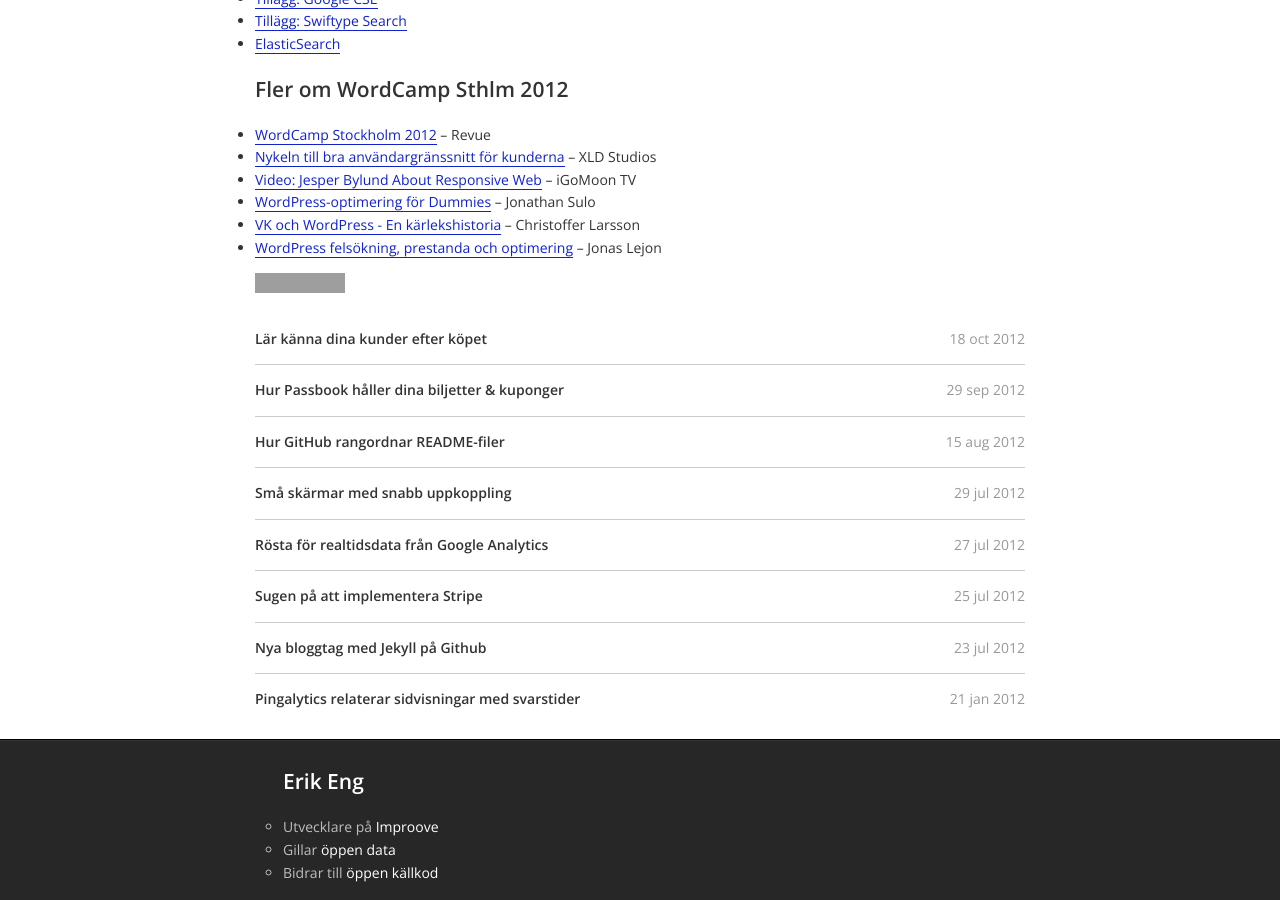
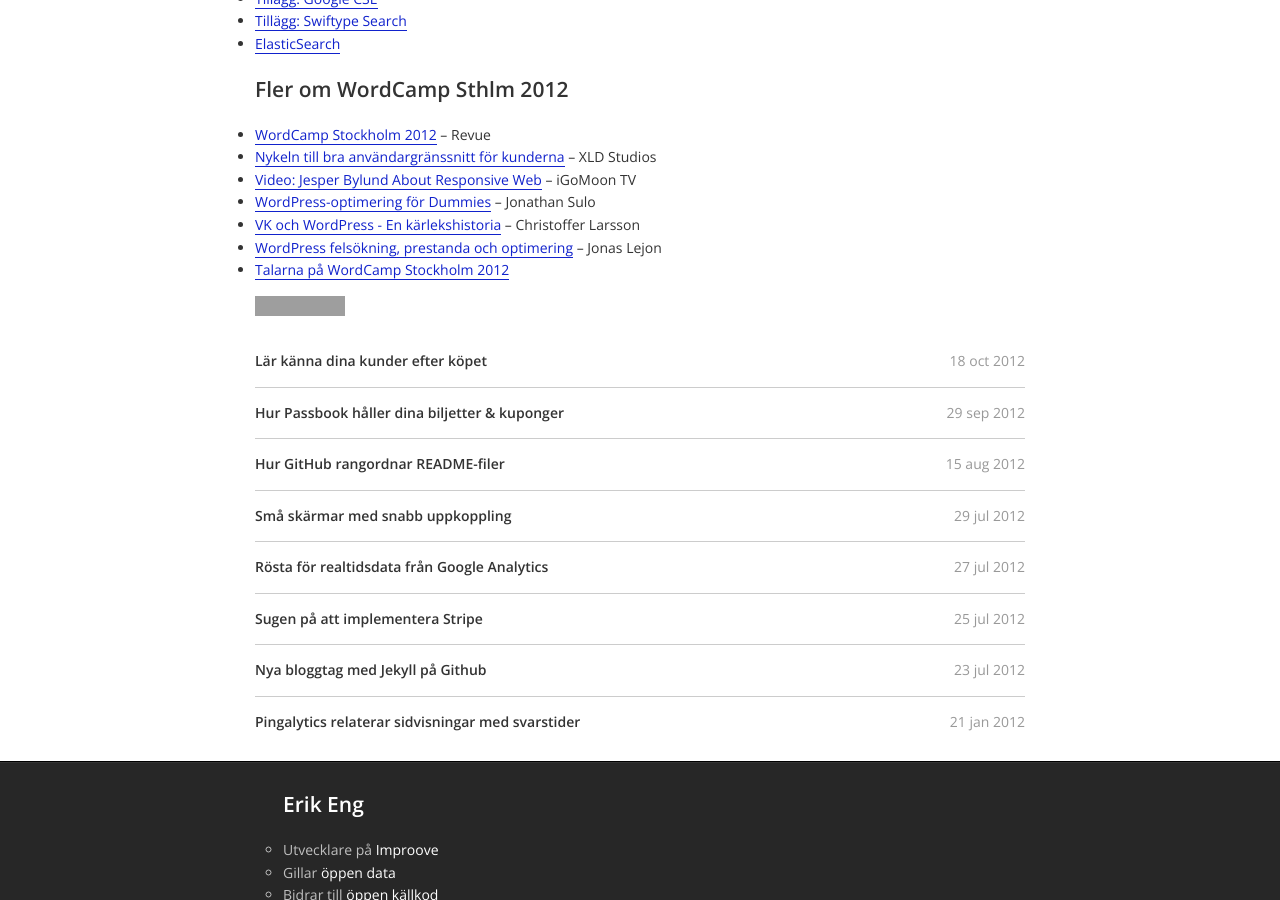
Before and after one commit to ptz0n/ptz0n.github.io, a Jekyll site: the page built from _posts/2012-08-20-wordcamp-stockholm-2012.html, in a window 1280 px wide and 900 px high, scrolled down 1720 px. Built offline with Jekyll 4.4.1, drawn with Linux system fonts in a browser that asks for light colours; grey boxes are pictures that could not be loaded.

Commit message:
Added link to #wpsthlm post.

```diff
--- a/_posts/2012-08-20-wordcamp-stockholm-2012.html
+++ b/_posts/2012-08-20-wordcamp-stockholm-2012.html
@@ -61,4 +61,5 @@
     <li><a href="http://christofferlarsson.se/wpsthlm/">VK och WordPress
 - En kärlekshistoria</a> – Christoffer Larsson</li>
     <li><a href="http://utvbloggen.se/wordpress-felsokning-prestanda-och-optimering/">WordPress felsökning, prestanda och optimering</a> – Jonas Lejon</li>
+    <li><a href="http://www.mkse.com/2012/10/22/talarna-pa-wordcamp-stockholm-2012/">Talarna på WordCamp Stockholm 2012</a></li>
 </ul>
```
